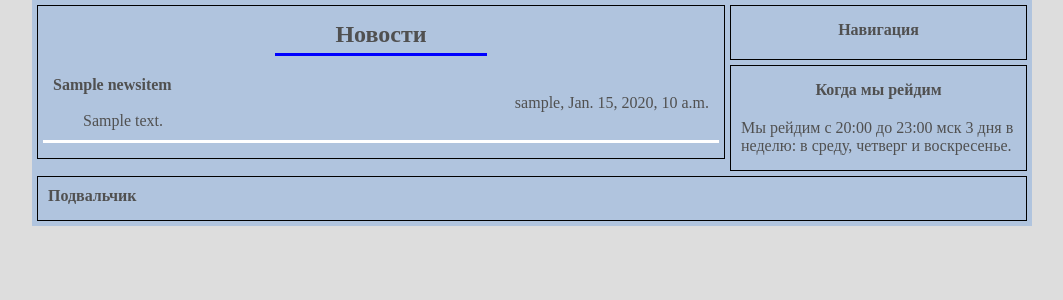
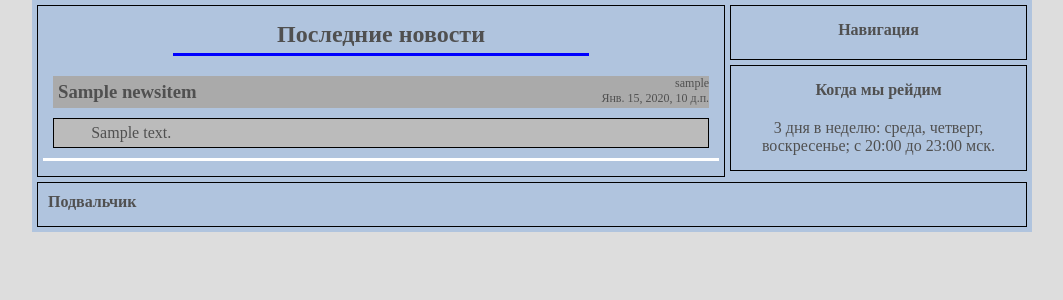
Before and after one commit to nikmoon/guild_site, a Django app: page / in a window 1280 px wide. Shown: the part 137-437 px from the top of the page, without its empty margins (108-1171 px from the left). Run offline with Django 3.2, Linux system fonts and the light colour scheme; tables that the repository leaves empty hold one stand-in row (values such as "Sample post").

Commit message:
minor changes

```diff
--- a/guild_site/settings.py
+++ b/guild_site/settings.py
@@ -86,7 +86,8 @@ DATABASES = {
 # Internationalization
 # https://docs.djangoproject.com/en/1.8/topics/i18n/
 
-LANGUAGE_CODE = 'en-us'
+#LANGUAGE_CODE = 'en-us'
+LANGUAGE_CODE = 'ru-ru'
 
 TIME_ZONE = 'UTC'
 
--- a/guild_site/static/guild_site/guild_site.css
+++ b/guild_site/static/guild_site/guild_site.css
@@ -76,6 +76,7 @@ div#nav, div#raid_time {
 
 div#raid_time {
     clear: right;
+	text-align: center;
 }
 
 div#content {
@@ -104,15 +105,39 @@ div#footer {
 .news_title {
     margin-left: auto;
     margin-right: auto;
-    width: 30%;
+    width: 60%;
     border-bottom: 3px solid blue;
 }
 
+
+.news_item_header {
+    position: relative;
+    margin-bottom: 10px;
+    background-color: #AAAAAA;
+}
+
+.news_item_title {
+    padding: 5px;
+    display: inline-block;
+    max-width: 75%;
+    vertical-align: middle;
+/*    background-color: #AAAAAA;*/
+    box-sizing: border-box;
+}
+
 .news_info {
+    position: absolute;
+    right: 0;
     text-align: right;
+    display: inline-block;
+    max-width: 24%;
+    vertical-align: middle;
+    font-size: 12px;
 }
 
 .news_text {
-    text-indent: 30px;
+    padding: 5px;
+    text-indent: 5%;
     text-align: justify;
+    background-color: #BBBBBB;
 }
--- a/guild_site/templates/guild_site/index.html
+++ b/guild_site/templates/guild_site/index.html
@@ -37,7 +37,7 @@
     -->
     <div id="raid_time" class="blackbrdr">
         <h4 class="title">Когда мы рейдим</h4>
-        <p>Мы рейдим с 20:00 до 23:00 мск 3 дня в неделю: в среду, четверг и воскресенье.</p>
+        <p>3 дня в неделю: среда, четверг, воскресенье; с 20:00 до 23:00 мск.</p>
     </div>
 
 
@@ -45,13 +45,15 @@
         Контент сайта
     -->
     <div id="content" class="blackbrdr">
-        <h2 class="news_title title">Новости</h2>
+        <h2 class="news_title title">Последние новости</h2>
 
         {% for item in news %}
         <div class="news_block">
-            <h4 class="news_item_title">{{item.title}}</h4>
-            <div class="news_info">{{item.author}}, {{item.was_created}}</div>
-            <p class="news_text">{{item.text}}</p>
+            <div class="news_item_header">
+                <h3 class="news_item_title">{{item.title}}</h3>
+                <div class="news_info">{{item.author}}<br /> {{item.was_created}}</div>
+            </div>
+            <p class="news_text blackbrdr">{{item.text}}</p>
         </div>
         {% endfor %}
     </div>
```
